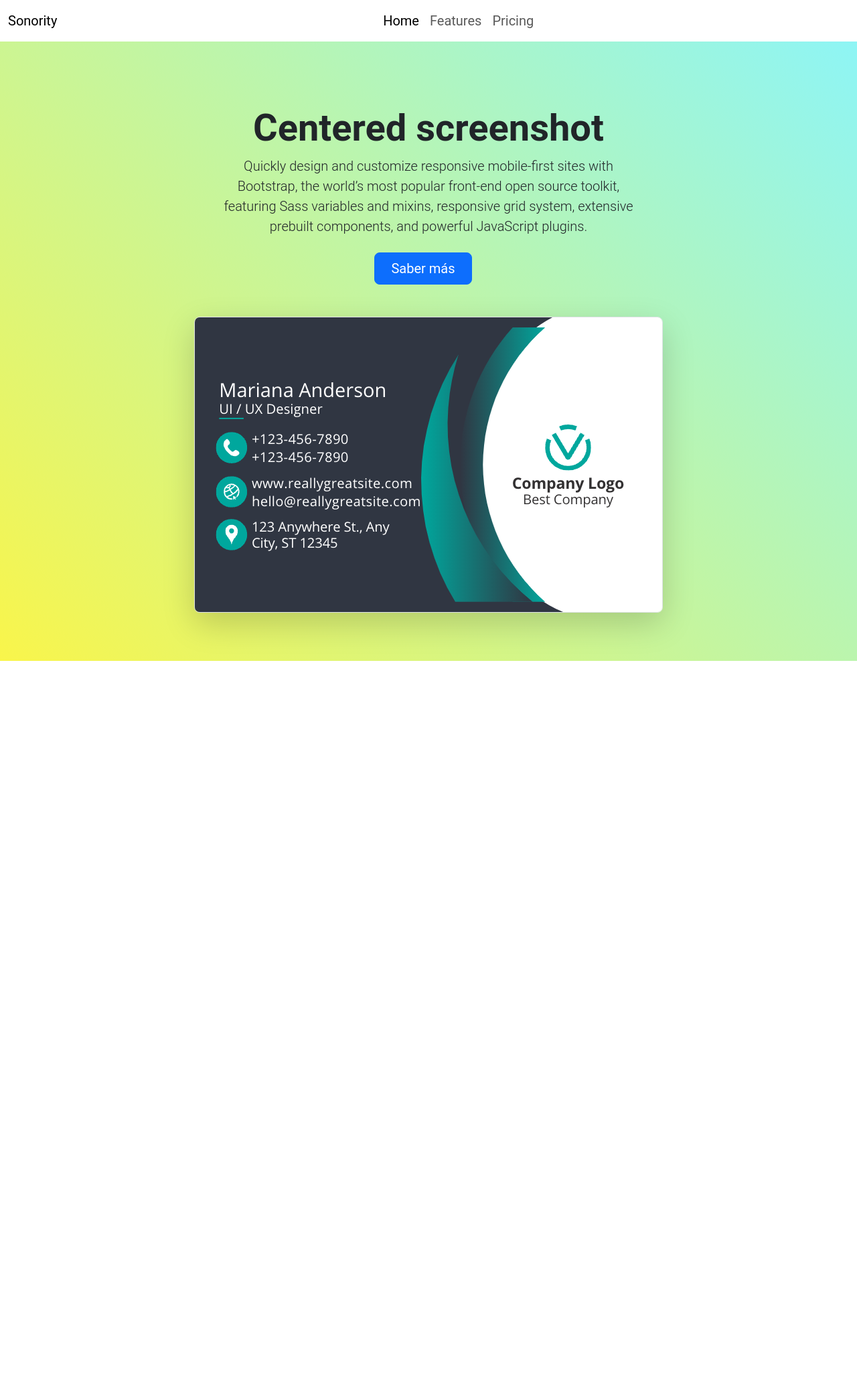
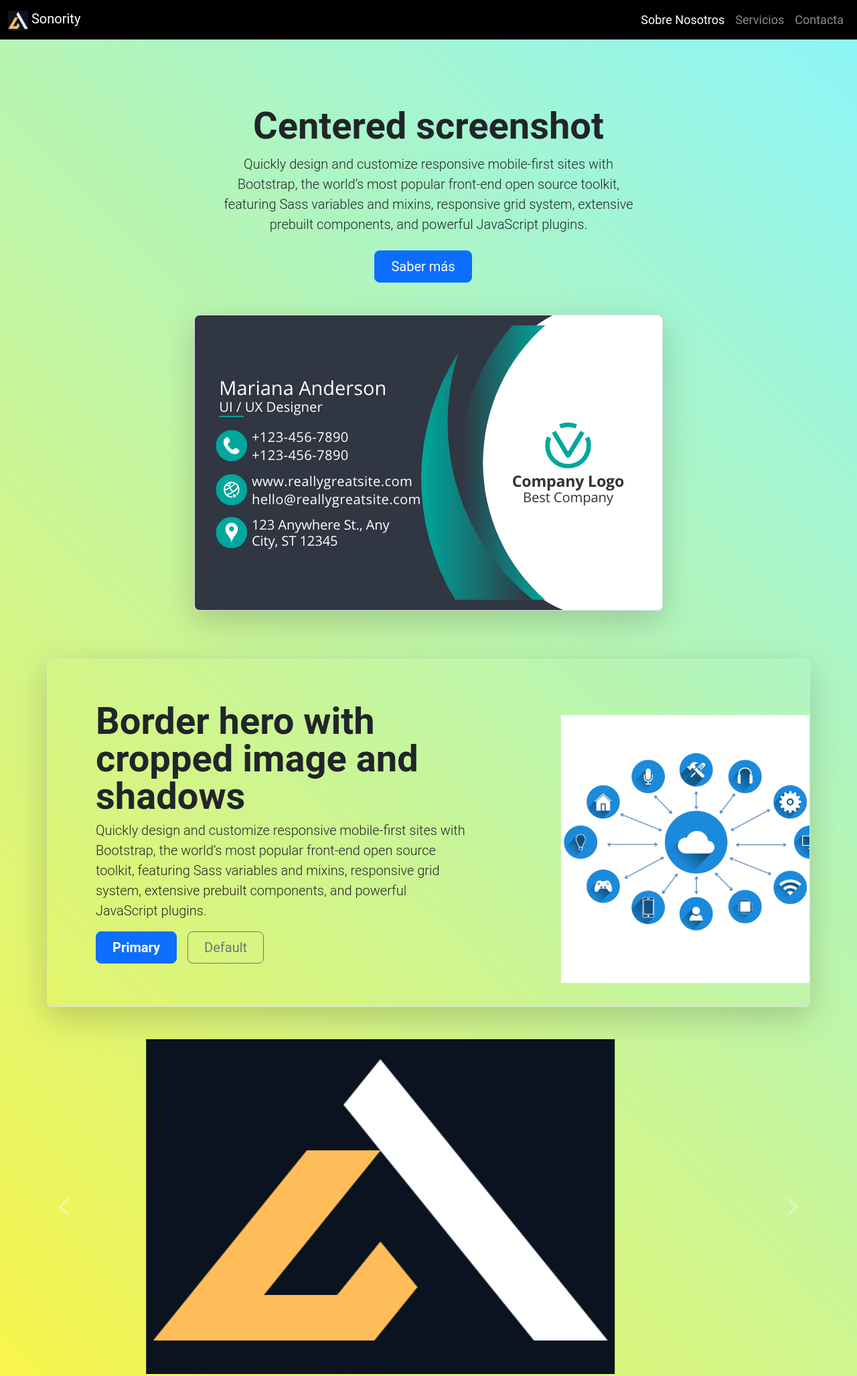
Before and after one commit to Gorka5751/Sonority, a website: page index.html in a window 1280 px wide. Shown: the top 2055 px of the page at 67% size. Before the commit the page ends 987 px from the top, so only its background shows below. Drawn offline with nearby package versions, Linux system fonts and the light colour scheme.

Commit message:
added some things

```diff
--- a/css/styles.css
+++ b/css/styles.css
@@ -13,5 +13,18 @@ a { color: inherit; }
 
 
 .nav-link{
-    font-size: 20px;
+    font-size: 18px;
 }
+
+.w-100 {
+    width: 700px !important;
+    height: 500px;
+
+  }
+
+  .center {
+    display: block;
+    margin-left: auto;
+    margin-right: auto;
+    width: 50%;
+  }
--- a/index.html
+++ b/index.html
@@ -16,22 +16,25 @@
   <section id="navbar">
 
     <!-- Nav Bar -->
-    <nav class="navbar navbar-expand-lg " style="background-color: white;">
+    <nav class="navbar navbar-expand-lg " data-bs-theme="dark" style="background-color: black;">
       <div class="container-fluid">
-        <a class="navbar-brand" href="#">Sonority</a>
-        <button class="navbar-toggler" type="button" data-bs-toggle="collapse" data-bs-target="#navbarNav" aria-controls="navbarNav" aria-expanded="false" aria-label="Toggle navigation">
+        <a class="navbar-brand" href="#">
+          <img src="Logo.png" alt="Logo" width="30" height="30" class="d-inline-block align-text-top">
+          Sonority
+        </a>
+        <button class="navbar-toggler" type="button" data-bs-toggle="collapse" style="background-color: white;" data-bs-target="#navbarNav" aria-controls="navbarNav" aria-expanded="false" aria-label="Toggle navigation">
           <span class="navbar-toggler-icon"></span>
         </button>
-        <div class="collapse navbar-collapse justify-content-center" id="navbarNav">
+        <div class="collapse navbar-collapse justify-content-end" id="navbarNav">
           <ul class="navbar-nav">
             <li class="nav-item">
-              <a class="nav-link active" aria-current="page" href="#">Home</a>
+              <a class="nav-link active" aria-current="page" href="index.html">Sobre Nosotros</a>
             </li>
             <li class="nav-item">
-              <a class="nav-link" href="#">Features</a>
+              <a class="nav-link" href="#">Servicios</a>
             </li>
             <li class="nav-item">
-              <a class="nav-link" href="#">Pricing</a>
+              <a class="nav-link" href="#">Contacta</a>
             </li>
           </ul>
         </div>
@@ -39,6 +42,7 @@
     </nav>
 
   </section>
+
 
 
 
@@ -66,9 +70,47 @@
 
 
 
+  <div class="container my-5">
+    <div class="row p-4 pb-0 pe-lg-0 pt-lg-5 align-items-center rounded-3 border shadow-lg">
+      <div class="col-lg-7 p-3 p-lg-5 pt-lg-3">
+        <h1 class="display-4 fw-bold lh-1">Border hero with cropped image and shadows</h1>
+        <p class="lead">Quickly design and customize responsive mobile-first sites with Bootstrap, the world’s most popular front-end open source toolkit, featuring Sass variables and mixins, responsive grid system, extensive prebuilt components, and powerful JavaScript plugins.</p>
+        <div class="d-grid gap-2 d-md-flex justify-content-md-start mb-4 mb-lg-3">
+          <button type="button" class="btn btn-primary btn-lg px-4 me-md-2 fw-bold">Primary</button>
+          <button type="button" class="btn btn-outline-secondary btn-lg px-4">Default</button>
+        </div>
+      </div>
+      <div class="col-lg-4 offset-lg-1 p-0 overflow-hidden">
+          <img class="rounded-lg-3" src="iot.png" alt="" width="400" height="400">
+      </div>
+    </div>
+  </div>
+
   <!-- Features -->
 
   <section id="features">
+
+    <div id="carouselExampleAutoplaying" class="carousel slide" data-bs-ride="carousel">
+      <div class="carousel-inner">
+        <div class="carousel-item active">
+          <img src="Logo.png" class="d-block w-100 center" alt="...">
+        </div>
+        <div class="carousel-item">
+          <img src="Logo.png" class="d-block w-100 center" alt="...">
+        </div>
+        <div class="carousel-item">
+          <img src="Logo.png" class="d-block w-100 center" alt="...">
+        </div>
+      </div>
+      <button class="carousel-control-prev" type="button" data-bs-target="#carouselExampleAutoplaying" data-bs-slide="prev">
+        <span class="carousel-control-prev-icon" aria-hidden="true"></span>
+        <span class="visually-hidden">Previous</span>
+      </button>
+      <button class="carousel-control-next" type="button" data-bs-target="#carouselExampleAutoplaying" data-bs-slide="next">
+        <span class="carousel-control-next-icon" aria-hidden="true"></span>
+        <span class="visually-hidden">Next</span>
+      </button>
+    </div>
 
 
 
```
Also changed, not shown: Logo.png (added), iot.png (added), tecno.png (deleted), 1 other file.
